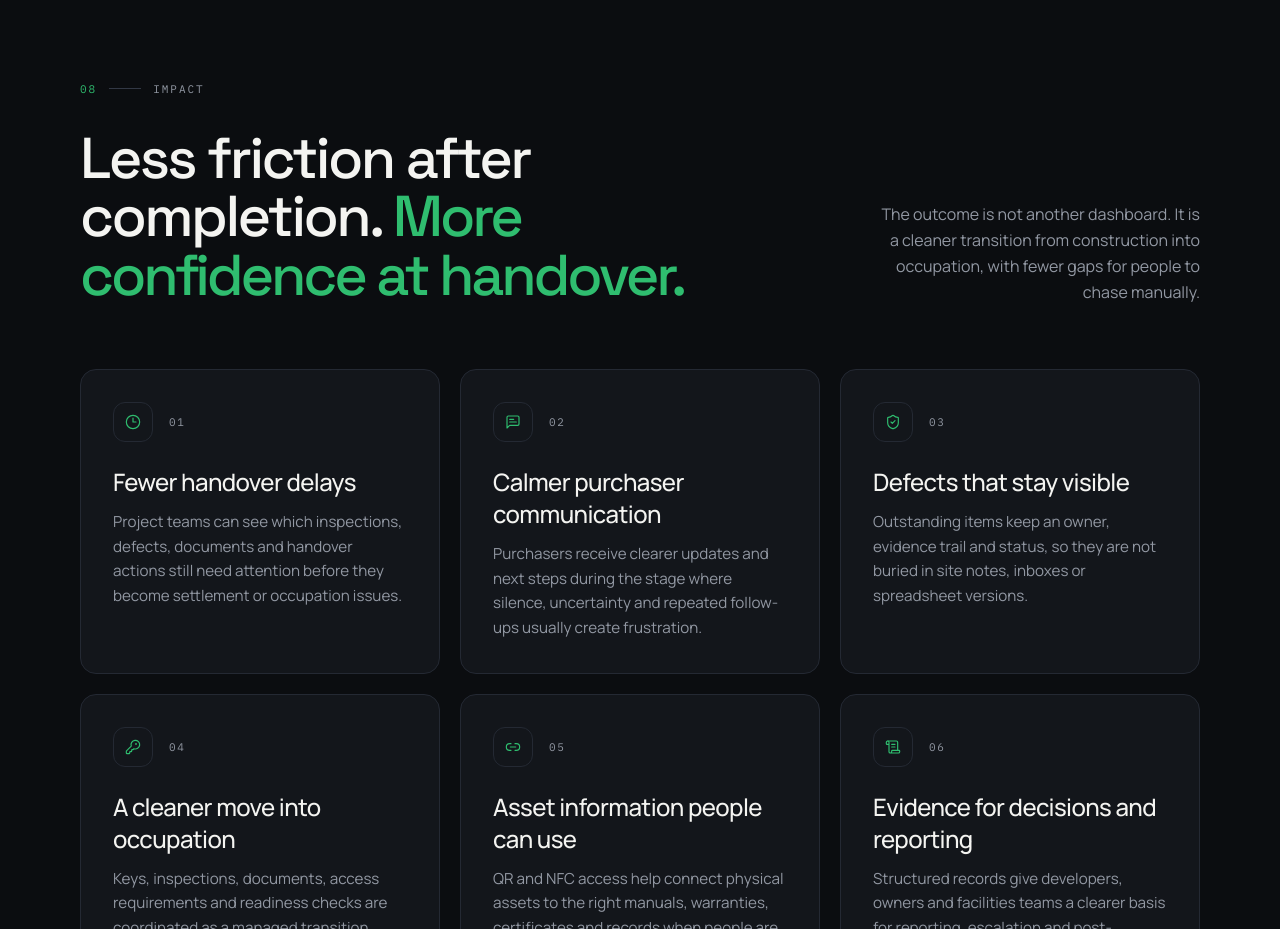
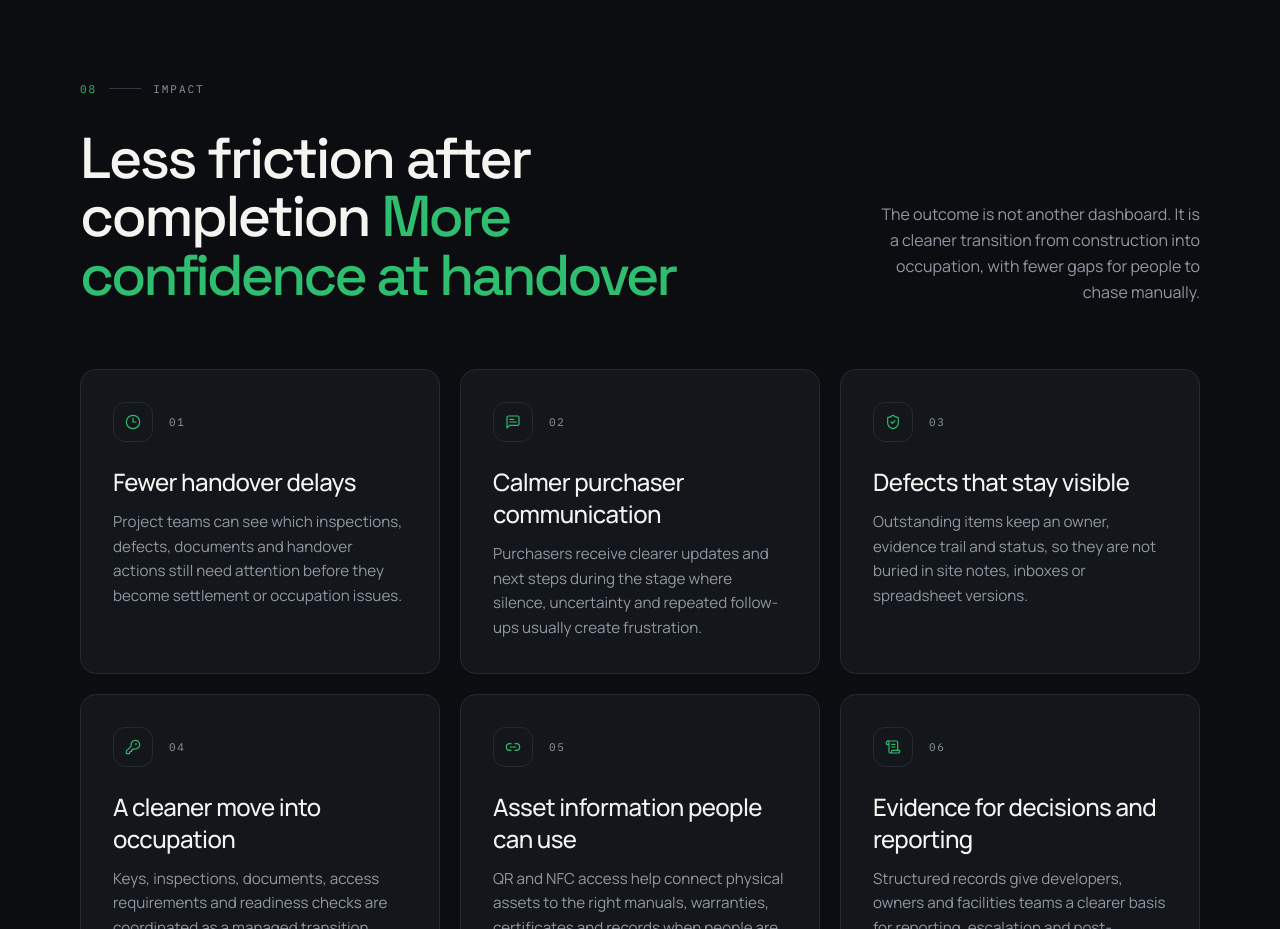
Before and after one commit to EVAVO-STUDIO/touchpoint, a Next.js app: page / in a window 1280 px wide. Shown: the part 9960-10889 px from the top of the page. Built offline with nearby package versions, Linux system fonts and the light colour scheme.

Commit message:
fix: remove full stops from impact heading

```diff
--- a/components/sections/impact.tsx
+++ b/components/sections/impact.tsx
@@ -63,8 +63,8 @@ export function Impact() {
             </Reveal>
             <Reveal delay={0.05}>
               <h2 className="display-lg mt-8 max-w-[20ch] text-balance">
-                Less friction after completion.{' '}
-                <span className="italic-accent text-accent">More confidence at handover.</span>
+                Less friction after completion{' '}
+                <span className="italic-accent text-accent">More confidence at handover</span>
               </h2>
             </Reveal>
           </div>
```
